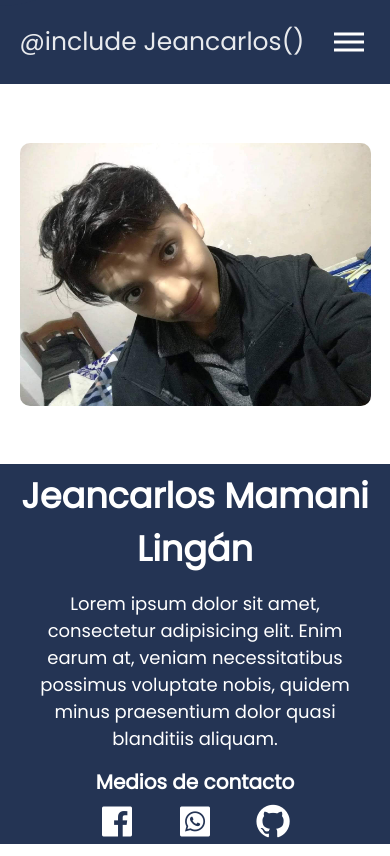
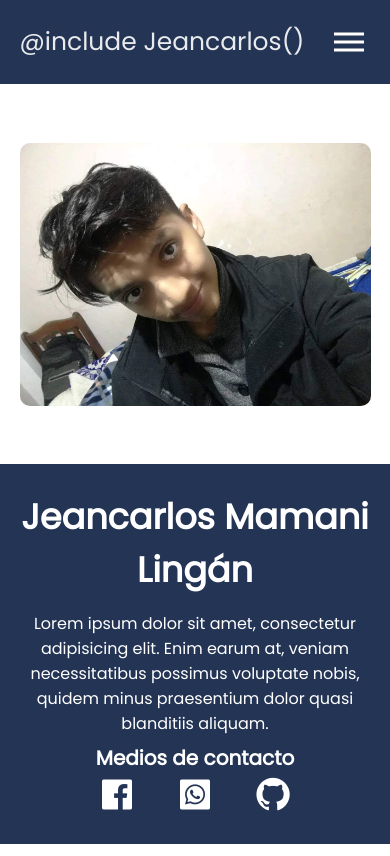
Before and after one commit to akanzadev/Portafolio, a plain HTML site: page index.html in a window 390 px wide. Drawn offline with nearby package versions, Linux system fonts and the light colour scheme.

Commit message:
arreglo de animacion

```diff
--- a/styles/index.scss
+++ b/styles/index.scss
@@ -58,7 +58,7 @@ body {
       height: 100vh;
       pointer-events: none;
       position: fixed;
-      transition: all 1s ease-out;
+      transition: all 200ms ease-out;
       width: 100%;
       z-index: 2;
       &.open {
@@ -152,6 +152,8 @@ body {
           @media screen and (max-width: 425px) {
             color: white;
             padding: 10px 0px 0px 0px;
+            font-size: 16px;
+            width: 98%;
           }
         }
         .redes {
@@ -160,6 +162,9 @@ body {
           width: 60%;
           @include flex(row);
           justify-content: space-around;
+          @media screen and (max-width: 425px) {
+            padding: 5px 0px;
+          }
           h4 {
             width: 100%;
             text-align: center;
@@ -168,7 +173,7 @@ body {
             color: $AzulLautado;
             @media screen and (max-width: 425px) {
               color: white;
-              padding: 5px 0px;
+              padding: 2px 0px;
             }
           }
           i {
```
Also changed, not shown: styles/index.css, 1 other file.
